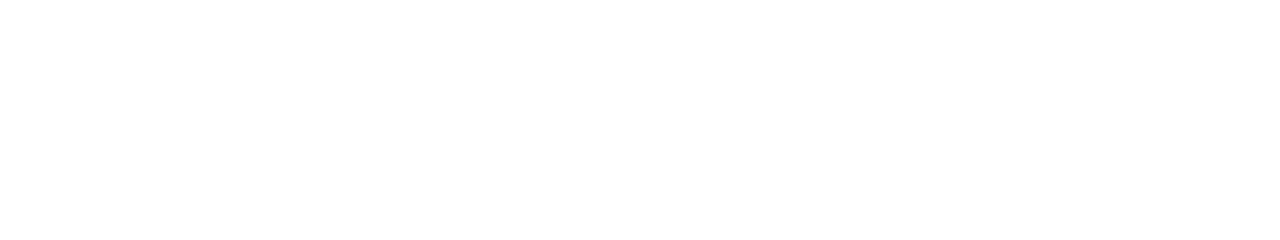
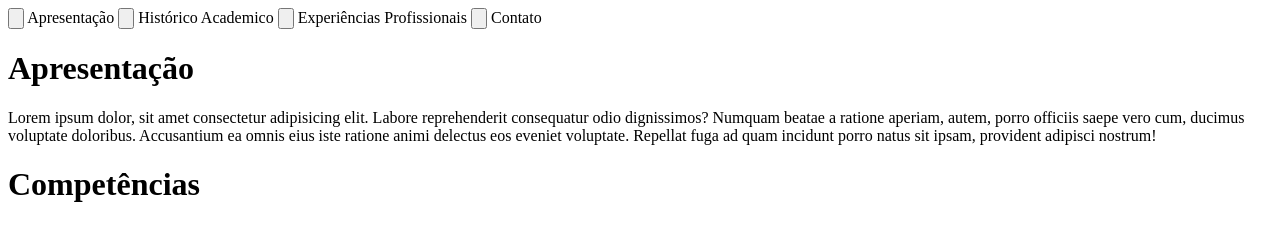
Before and after one commit to Felipeadf/Apresentacao-Pessoal, a plain HTML site: page Index.html in a window 1280 px wide. Drawn offline with Linux system fonts and the light colour scheme.

Commit message:
index M01

```diff
--- a/Index.html
+++ b/Index.html
@@ -7,6 +7,25 @@
     <title>Apresentação Felipe Ferreira</title>
 </head>
 <body>
+    <header>
+        <input type="button" id="apresentacao">
+        <label for="apresentacao">Apresentação</label>
+        <input type="button" id = "academico">
+        <label for="academico">Histórico Academico</label>
+        <input type="button" id = "profissional">
+        <label for="profissional">Experiências Profissionais</label>
+        <input type="button" id = "contato">
+        <label for="contato">Contato</label>
 
+    </header>
+    <main>
+        <div class = "mainText">
+            <h1>Apresentação</h1>
+            <p>Lorem ipsum dolor, sit amet consectetur adipisicing elit. Labore reprehenderit consequatur odio dignissimos? Numquam beatae a ratione aperiam, autem, porro officiis saepe vero cum, ducimus voluptate doloribus. Accusantium ea omnis eius iste ratione animi delectus eos eveniet voluptate. Repellat fuga ad quam incidunt porro natus sit ipsam, provident adipisci nostrum!</p>
+            <h1>Competências</h1>
+            <p></p>
+        </div>
+
+    </main>
 </body>
 </html>
```
